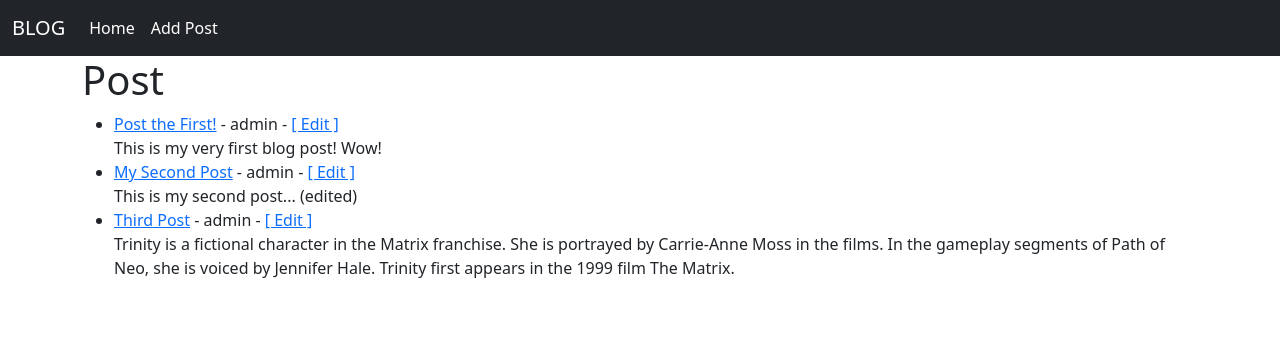
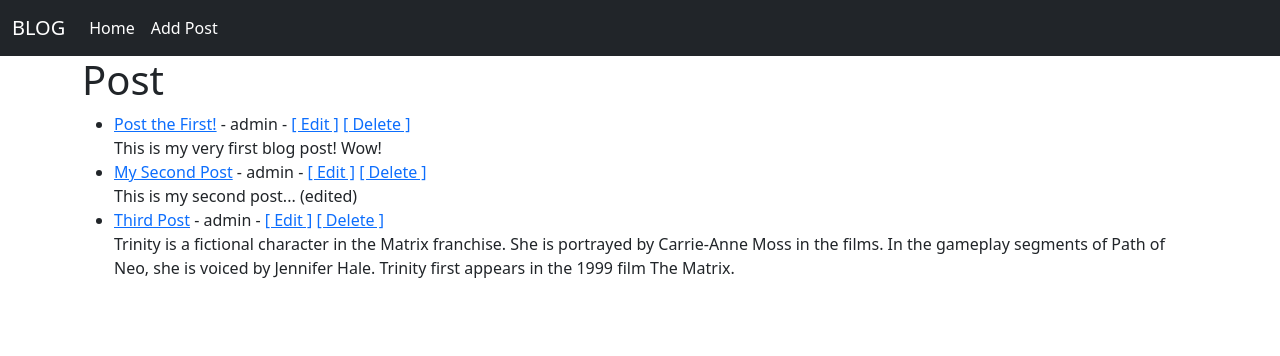
Before and after one commit to kostya-x/codemy-django-blog, a Django app: page / in a window 1280 px wide. Shown: the top 356 px of the page. Run offline with Django 4.2, Linux system fonts and the light colour scheme; data comes from the database, SQL or seed files in the repository; both versions use the stored data as it was after the commit.

Commit message:
implement deleting posts

```diff
--- a/ablog/theblog/templates/article.html
+++ b/ablog/theblog/templates/article.html
@@ -4,7 +4,7 @@
 
 {% block content %}
 <h1>{{ post.title }}</h1>
-<small>By: {{ post.author }} <a href="{% url 'edit' post.pk %}">[ Edit ]</a></small>
+<small>By: {{ post.author }} <a href="{% url 'edit' post.pk %}">[ Edit ]</a> <a href="{% url 'delete' post.pk %}">[ Delete ]</a></small>
 <hr>
 <p>{{ post.body }}</p>
 <hr>
--- a/ablog/theblog/templates/home.html
+++ b/ablog/theblog/templates/home.html
@@ -5,7 +5,7 @@
 
 <ul>
 {% for post in object_list %}
-	<li><a href="{% url 'article' post.pk %}">{{ post.title }}</a> - {{ post.author }}  - <a href="{% url 'edit' post.pk %}">[ Edit ]</a><br/>
+	<li><a href="{% url 'article' post.pk %}">{{ post.title }}</a> - {{ post.author }}  - <a href="{% url 'edit' post.pk %}">[ Edit ]</a> <a href="{% url 'delete' post.pk %}">[ Delete ]</a><br/>
 	{{ post.body }}</li>
 {% endfor %}
 </ul>
--- a/ablog/theblog/urls.py
+++ b/ablog/theblog/urls.py
@@ -1,9 +1,10 @@
 from django.urls import path
-from .views import AddPostView, ArticleView, HomeView, AddPostView, EditPostView
+from .views import AddPostView, ArticleView, DeletePostView, HomeView, AddPostView, EditPostView
 
 urlpatterns = [
     path('', HomeView.as_view(), name="home"),
     path('article/<int:pk>', ArticleView.as_view(), name="article"),
     path('add/', AddPostView.as_view(), name="add"),
     path('article/edit/<int:pk>', EditPostView.as_view(), name="edit"),
+    path('article/<int:pk>/delete', DeletePostView.as_view(), name="delete"),
 ]
--- a/ablog/theblog/views.py
+++ b/ablog/theblog/views.py
@@ -1,7 +1,7 @@
-from dataclasses import fields
-from django.views.generic import ListView, DetailView, CreateView, UpdateView
+from django.views.generic import ListView, DetailView, CreateView, UpdateView, DeleteView
 from .models import Post
 from .forms import AddForm, EditForm
+from django.urls import reverse_lazy
 
 
 class HomeView(ListView):
@@ -25,3 +25,9 @@ class EditPostView(UpdateView):
     form_class = EditForm
     template_name = 'edit.html'
     fields = ['title', 'subtitle', 'body']
+
+
+class DeletePostView(DeleteView):
+    model = Post
+    template_name = 'delete.html'
+    success_url = reverse_lazy('home')
```
Also changed, not shown: ablog/theblog/templates/delete.html (added, +15 -0 lines), ablog/db.sqlite3.
